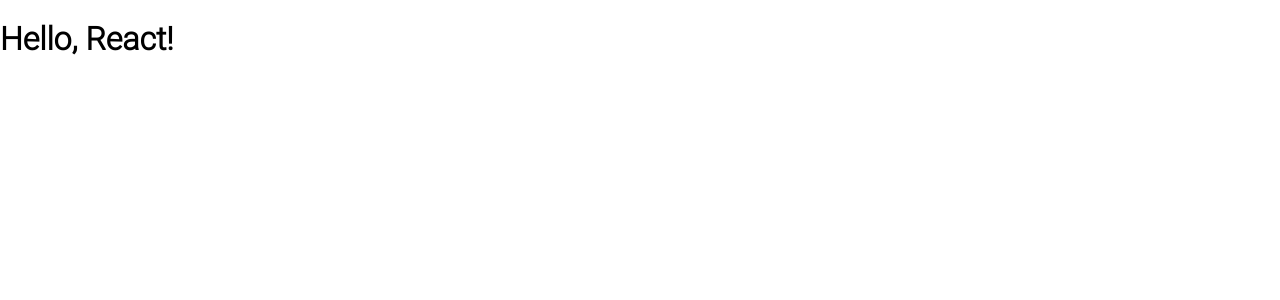
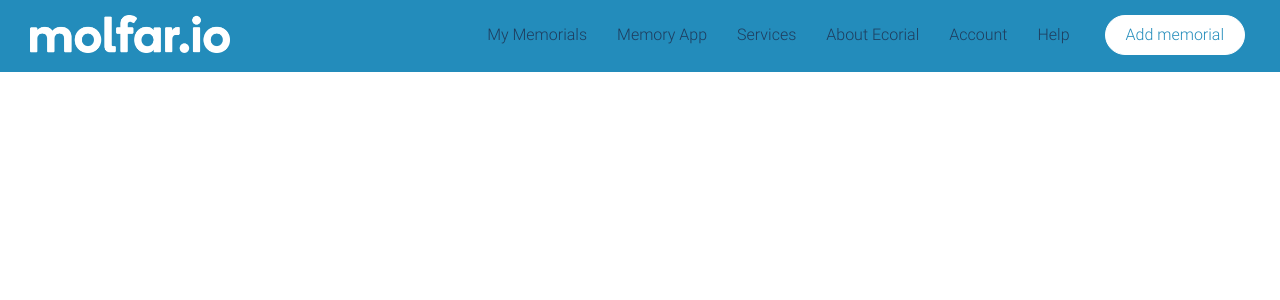
Before and after one commit to denys-fominykh/molfar-io-test-task-react, a React (Create React App) app: page / in a window 1280 px wide. Shown: the top 300 px of the page. Built offline with nearby package versions, Linux system fonts and the light colour scheme.

Commit message:
creating a header

```diff
--- a/src/App.scss
+++ b/src/App.scss
@@ -0,0 +1,66 @@
+.header {
+  &_color {
+    color: #f8f8f8;
+    background: #238cbb;
+  }
+
+  &__navigation {
+    &_flex {
+      display: flex;
+      flex-direction: row;
+      justify-content: space-between;
+    }
+
+    &-logo {
+      &_position {
+        margin: 15px 15px 15px 30px;
+      }
+    }
+
+    &-logo-link {
+      &_size {
+        width: 200px;
+      }
+    }
+
+    &-links {
+      &_position {
+        margin: 15px;
+      }
+    }
+
+    &-link {
+      &_style {
+        color: #1f3d5e;
+        cursor: pointer;
+        text-decoration: none;
+        margin: 250px 15px;
+
+        &:hover {
+          color: #fff;
+        }
+      }
+    }
+
+    &-add-link {
+      &_style {
+        color: #238cbb;
+        cursor: pointer;
+        text-decoration: none;
+        display: inline-block;
+        background: #fff;
+        border-radius: 25px;
+        border: 1px solid #ffffff;
+        padding: 10px 20px 10px 20px;
+        font-size: 16px;
+        font-style: normal;
+        margin: 0 20px;
+
+        &:hover {
+          color: #fff;
+          background: #238cbb;
+        }
+      }
+    }
+  }
+}
--- a/src/App.tsx
+++ b/src/App.tsx
@@ -1,10 +1,68 @@
 import React, { FC } from 'react';
+
 import './App.scss';
+import logo from './img/molfarlogoclean.png';
 
 export const App: FC = () => {
   return (
-    <div className="App">
-      <h1>Hello, React!</h1>
-    </div>
+    <React.Fragment>
+      <header className="header header_color">
+        <nav className="header__navigation header__navigation_flex">
+          <div className="header__navigation-logo header__navigation-logo_position">
+            <a className="header__navigation-link" href="/#">
+              <img
+                className="header__navigation-logo-link header__navigation-logo-link_size"
+                src={logo}
+                alt="logo"
+              />
+            </a>
+          </div>
+          <div className="header__navigation-links header__navigation-links_position">
+            <a
+              className="header__navigation-link header__navigation-link_style"
+              href="/#"
+            >
+              My Memorials
+            </a>
+            <a
+              className="header__navigation-link header__navigation-link_style"
+              href="/#"
+            >
+              Memory App
+            </a>
+            <a
+              className="header__navigation-link header__navigation-link_style"
+              href="/#"
+            >
+              Services
+            </a>
+            <a
+              className="header__navigation-link header__navigation-link_style"
+              href="/#"
+            >
+              About Ecorial
+            </a>
+            <a
+              className="header__navigation-link header__navigation-link_style"
+              href="/#"
+            >
+              Account
+            </a>
+            <a
+              className="header__navigation-link header__navigation-link_style"
+              href="/#"
+            >
+              Help
+            </a>
+            <a
+              className="header__navigation-link header__navigation-add-link_style"
+              href="/#"
+            >
+              Add memorial
+            </a>
+          </div>
+        </nav>
+      </header>
+    </React.Fragment>
   );
 };
```
